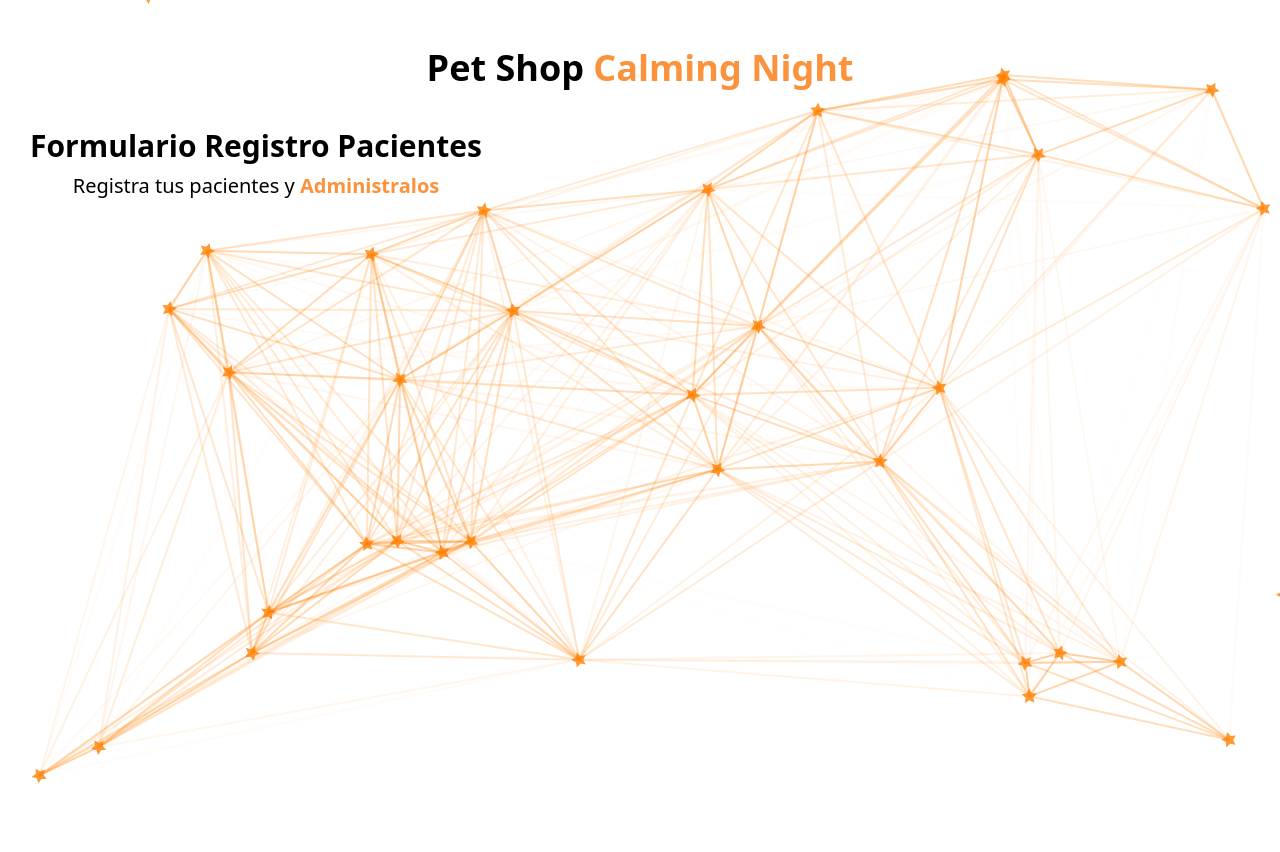
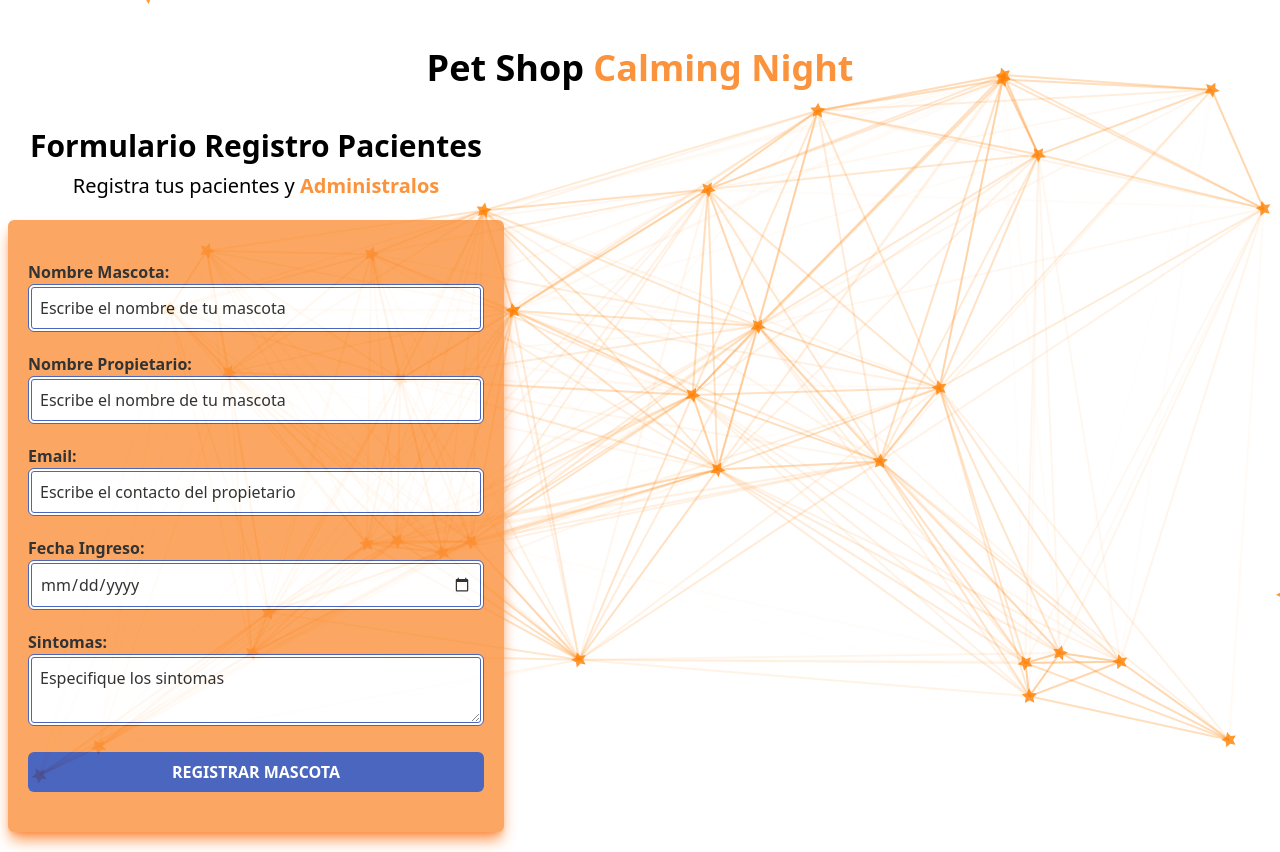
Before and after one commit to OnilBlanco26/CitasParticulas, a React (Vite) app: page / in a window 1280 px wide. Before the commit the page ends 800 px from the top, so only its background shows below. Built offline with nearby package versions, Linux system fonts and the light colour scheme.

Commit message:
Formulario Pacientes terminado

```diff
--- a/src/components/Formulario.jsx
+++ b/src/components/Formulario.jsx
@@ -12,6 +12,74 @@ const Formulario = () => {
           Administralos
         </span>
       </p>
+
+      <form action="" className='bg-orange-400 opacity-80 py-10 px-5 rounded-md mx-2 mb-5 shadow-orange-500 shadow-lg'>
+        <div className='mb-5 opacity-100'>
+          <label htmlFor="mascota" className='font-bold text-black'>
+            Nombre Mascota:
+          </label>
+          <input
+          id='mascota'
+          type="text"
+          placeholder='Escribe el nombre de tu mascota'
+          className='placeholder-black border-4 border-double border-blue-800 w-full p-2 rounded-md hover:border-orange-400 transition-all'
+          />
+        </div>
+
+        <div className='mb-5 opacity-100'>
+          <label htmlFor="Propietario" className='font-bold text-black'>
+            Nombre Propietario:
+          </label>
+          <input
+          id='propietario'
+          type="text"
+          placeholder='Escribe el nombre de tu mascota'
+          className='placeholder-black border-4 border-double border-blue-800 w-full p-2 rounded-md hover:border-orange-400 transition-all'
+          />
+        </div>
+
+        <div className='mb-5 opacity-100'>
+          <label htmlFor="email" className='font-bold text-black'>
+            Email:
+          </label>
+          <input
+          id='email'
+          type="email"
+          placeholder='Escribe el contacto del propietario'
+          className='placeholder-black border-4 border-double border-blue-800 w-full p-2 rounded-md hover:border-orange-400 transition-all'
+          />
+        </div>
+
+        <div className='mb-5 opacity-100'>
+          <label htmlFor="fecha" className='font-bold text-black'>
+            Fecha Ingreso:
+          </label>
+          <input
+          id='fecha'
+          type="date"
+          className='placeholder-black border-4 border-double border-blue-800 w-full p-2 rounded-md hover:border-orange-400 transition-all'
+          />
+        </div>
+
+        <div className='mb-5 opacity-100'>
+          <label htmlFor="sintomas" className='font-bold text-black'>
+            Sintomas:
+          </label>
+          <textarea
+          id='sintomas'
+          type="text"
+          placeholder='Especifique los sintomas'
+          className='placeholder-black border-4 border-double border-blue-800 w-full p-2 rounded-md hover:border-orange-400 transition-all'
+          />
+        </div>
+
+        <input type="submit"
+        value='Registrar Mascota'
+        className='p-2 uppercase font-bold text-white bg-blue-800 rounded-md hover:bg-blue-500 transition-all cursor-pointer w-full'
+        />
+      </form>
+
+
     </div>
   )
 }
```
